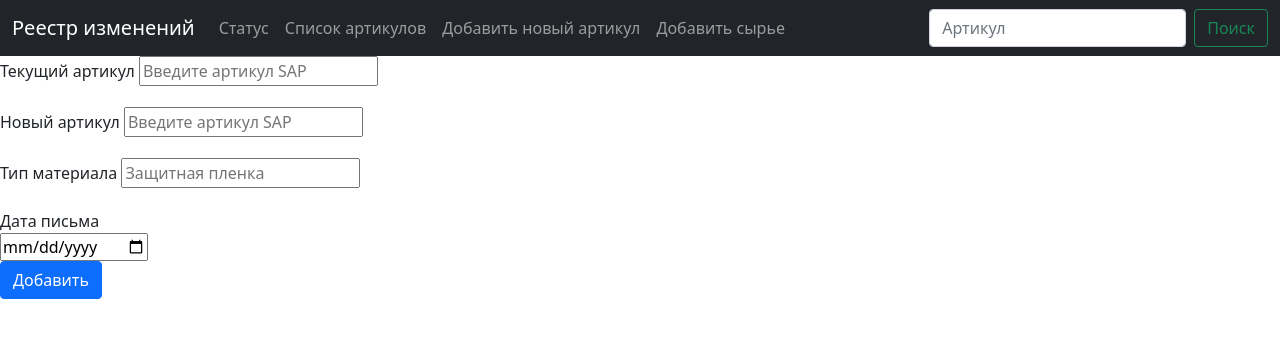
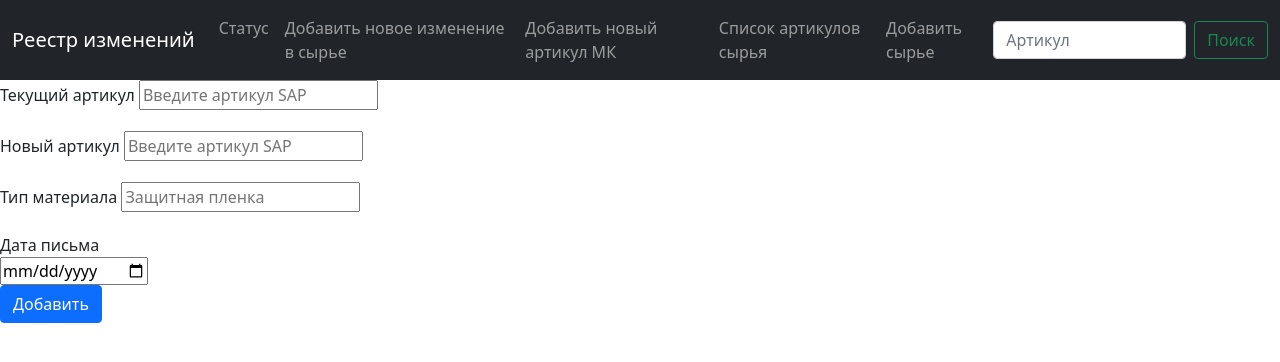
Before and after one commit to anastasiia-ial/djproj, a Django app: page /add in a window 1280 px wide. Shown: the top 362 px of the page. Run offline with Django 3.2, Linux system fonts and the light colour scheme.

Commit message:
rename list to list_raw

```diff
--- a/main/templates/main/base.html
+++ b/main/templates/main/base.html
@@ -31,10 +31,14 @@
                         <a class="nav-link " aria-current="page" href="/">Статус</a>
                     </li>
                     <li class="nav-item">
-                        <a class="nav-link" href="/list">Список артикулов</a>
+                        <a class="nav-link " href="/add"> Добавить новое изменение в сырье</a>
                     </li>
                     <li class="nav-item">
-                        <a class="nav-link " href="/add"> Добавить новый артикул</a>
+                        <a class="nav-link " href="/add"> Добавить новый артикул МК</a>
+                    </li>
+
+                    <li class="nav-item">
+                        <a class="nav-link" href="/list_raw">Список артикулов сырья</a>
                     </li>
                     <li class="nav-item">
                         <a class="nav-link " href="/add_raw"> Добавить сырье</a>
--- a/main/urls.py
+++ b/main/urls.py
@@ -5,6 +5,6 @@ urlpatterns = [
  path('', views.status, name='status'),
  path('add', views.add, name='add'),
  path('gen', views.gen, name='gen'),
- path('list', views.list, name='list'),
+ path('list_raw', views.list_raw, name='list_raw'),
  path('add_raw', views.add_raw, name='add_raw')
 ]
--- a/main/views.py
+++ b/main/views.py
@@ -25,6 +25,6 @@ def gen(request):
 def add(request):
    return render(request, 'main/add.html')
 
-def list(request):
+def list_raw(request):
     raws=Raw.objects.all()
-    return render(request, 'main/list.html',{'raws':raws})
+    return render(request, 'main/list_raw.html',{'raws':raws})
```
Also changed, not shown: db.sqlite3, main/templates/main/list_raw.html (renamed from main/templates/main/list.html), 1 other file.
